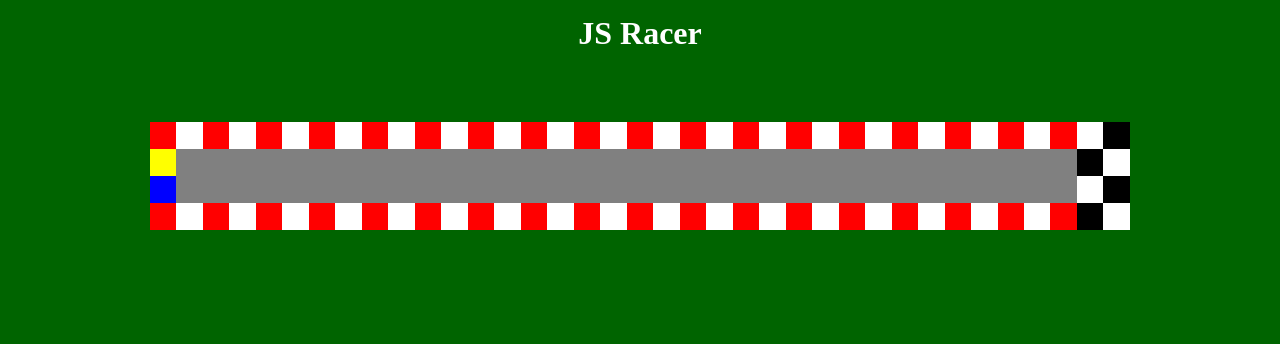
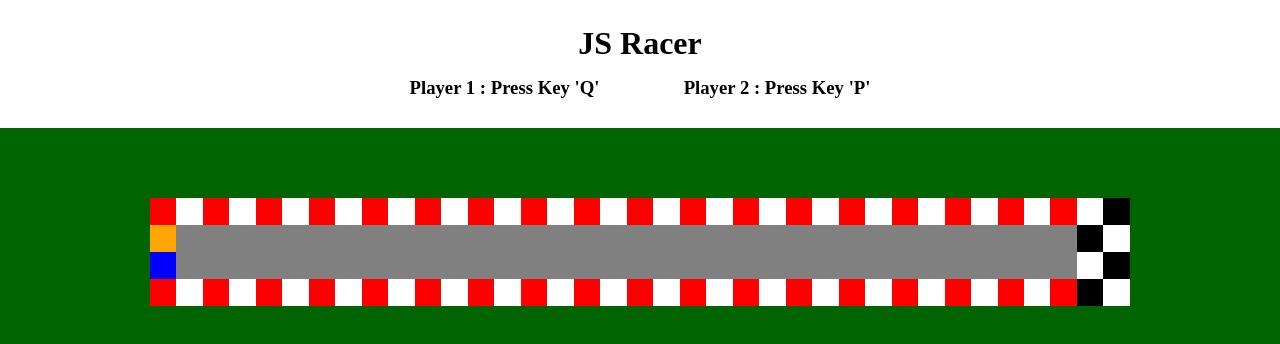
Before and after one commit to ejhessing/JS-Racer, a plain HTML site: page index.html in a window 1280 px wide. Drawn offline with nearby package versions, Linux system fonts and the light colour scheme.

Commit message:
Added instructions to game

```diff
--- a/css/style.css
+++ b/css/style.css
@@ -3,10 +3,23 @@ body {
 }
 
 h1 {
+  margin: 10px auto;
+  color:black;
+  text-align: center;
+}
+h1 span {
+  color:black;
+}
+
+h3 {
   margin: 15px auto;
-  color:white;
+  color:black;
   text-align: center;
+}
 
+header {
+  background-color:white;
+  padding:15px 0;
 }
 
 /* Make sure there is no spacing between the cells*/
@@ -31,7 +44,7 @@ table {
 }
 
 #player1_strip td#car1 {
-  background-color: yellow;
+  background-color: orange;
 }
 #player2_strip td#car2 {
   background-color: blue;
--- a/index.html
+++ b/index.html
@@ -7,7 +7,12 @@
     <link rel="stylesheet" href="css/style.css">
 </head>
 <body>
-  <h1>JS Racer</h1>
+
+ <header>
+  <h1><span>J</span>S <span>R</span>a<span>c</span>e<span>r<span></h1>
+  <h3>Player 1 : Press Key 'Q' &emsp;&emsp;&emsp;&emsp; Player 2 : Press Key 'P'</h3>
+</header>
+
   <table class="racer_table no-spacing" cellspacing="0">
     <tr class="sides">
       <td></td>
```
